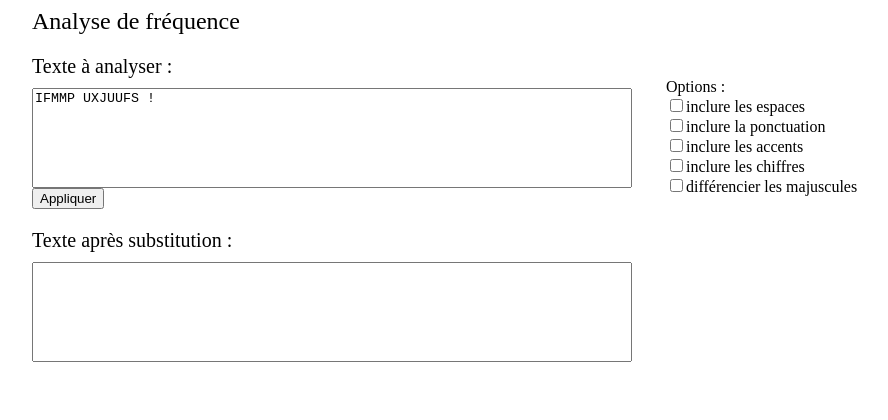
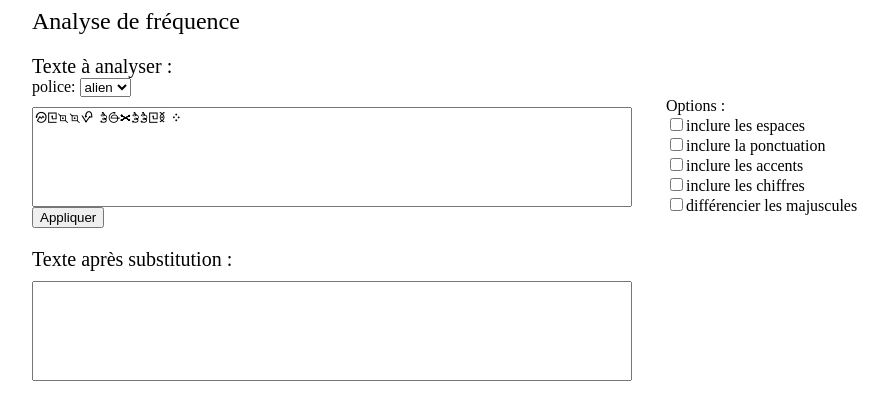
Before and after one commit to France-ioi/alkindi-tools, a website: page index.html in a window 1280 px wide. Shown: the whole page, without its empty margins (26-914 px from the left). Drawn offline with nearby package versions, Linux system fonts and the light colour scheme.

Commit message:
add alien font

```diff
--- /dev/null
+++ b/css/fonts.css
@@ -0,0 +1,4 @@
+@font-face {
+    font-family: alien;
+    src: url(../fonts/alien.ttf);
+}
--- a/css/style.css
+++ b/css/style.css
@@ -45,7 +45,13 @@
 
 }
 
-.textarea-input,
+.textarea-input {
+    margin-top: 10px;
+    width: 600px;
+    height: 100px;
+    resize: none;
+}
+
 .textarea-output {
     margin-top: 10px;
     width: 600px;
--- a/index.html
+++ b/index.html
@@ -2,6 +2,8 @@
    <head>
       <meta http-equiv="Content-Type" content="text/html; charset=UTF-8"/>
       <title>Alkindi Tools</title>
+      <link type="text/css" rel="stylesheet" href="css/fonts.css"/>
+      <link type="text/css" rel="stylesheet" href="css/style.css"/>
       <script type="text/javascript" src="bower_components/jquery/dist/jquery.min.js"></script>
       <script type="text/javascript" src="bower_components/highcharts/highcharts.js"></script>
       <script type="text/javascript" src="bower_components/highcharts/modules/exporting.js"></script>
@@ -12,7 +14,6 @@
       <script type="text/javascript" src="js/action.js"></script>
       <script type="text/javascript" src="js/dragAndDropSystem.js"></script>
       <script type="text/javascript" src="js/tools.js"></script>
-      <link type="text/css" rel="stylesheet" href="css/style.css"/>
    </head>
    <body>
      <div id="root" class="container">
@@ -24,6 +25,13 @@
 	 <div id="section-input" class="section section-input">
 	   <div>
 	     <span class="section-title">Texte à analyser : </span>
+	     <div>
+	       <span>police: </span>
+	       <select id="alpha-font" name="alpha-font">
+		 <option value="latin">latin</option>
+		 <option value="alien" selected>alien</option>
+	       </select>
+	     </div>
 	   </div>
 	   <div>
 	     <span class="textarea-wrapper">
--- a/js/tools.js
+++ b/js/tools.js
@@ -9,20 +9,23 @@ var sArrayAlpha = ['a', 'b', 'c', 'd', 'e', 'f', 'g', 'h', 'i', 'j', 'k', 'l', '
 var sTokens = null;
 var sFrqAlpha = true;
 
-function generateChartsContent(iTitle, iKeys, iData) {
+function generateChartsContent(iFont, iKeys, iData) {
     var lContent = {
         chart: {
             type: 'column'
         },
         title: {
-            text: iTitle
+            text: ''
         },
         xAxis: {
             categories: iKeys,
-            crosshair: true
+            crosshair: true,
+	    style: {
+		fontFamily: iFont
+	    }
         },
         tooltip: {
-            headerFormat: '<span style="font-size:10px">{point.key}</span><table>',
+            headerFormat: '<span style="font-size:10px;">{point.key}</span><table>',
             pointFormat: '<tr><td style="color:{series.color};padding:0">{series.name}: </td>' +
                 '<td style="padding:0"><b>{point.y:1f} %</b></td></tr>',
             footerFormat: '</table>',
@@ -378,7 +381,7 @@ function updateSub() {
 	for (var i = 0; i < size; i++) {
 	    var lValue = sArrayAlpha[i];
 
-	    var u = paper.text(17 + i * 25, 40, lValue).attr({'font-size': 14, 'font-weight': 'bold'});
+	    var u = paper.text(17 + i * 25, 40, lValue).attr({'font-family' : "alien", 'font-size': 14, 'font-weight': 'bold'});
 
 	    var c = paper.rect(-w/2,-h/2,w,h).attr('fill', 'white');
 	    var t = paper.text(0,0, lValue).attr({'font-size': 14, 'font-weight': 'bold'});
@@ -432,9 +435,21 @@ function displayOutput(iTokens) {
     $('textarea#textarea-output').val(lTextOutput);
 }
 
+function changeAlphaFont() {
+    var lFont = $('#alpha-font option:selected').val();
+
+    if (lFont === 'alien') {
+	$('textarea#textarea-input').css('font-family', "alien");
+    } else {
+	$('textarea#textarea-input').css('font-family', "inherit");
+    }
+
+}
+
 $(function () {
     initRefLang();
     changeFrqRefLanguage();
+    changeAlphaFont();
     $('textarea#textarea-input').val("IFMMP UXJUUFS !");
 
     $('#apply-input').click(function() {
@@ -453,4 +468,7 @@ $(function () {
 	changeFrqRefLanguage();
     });
 
+    $('#alpha-font').change(function() {
+	changeAlphaFont();
+    });
 });
```
Also changed, not shown: fonts/alien.ttf (added).
